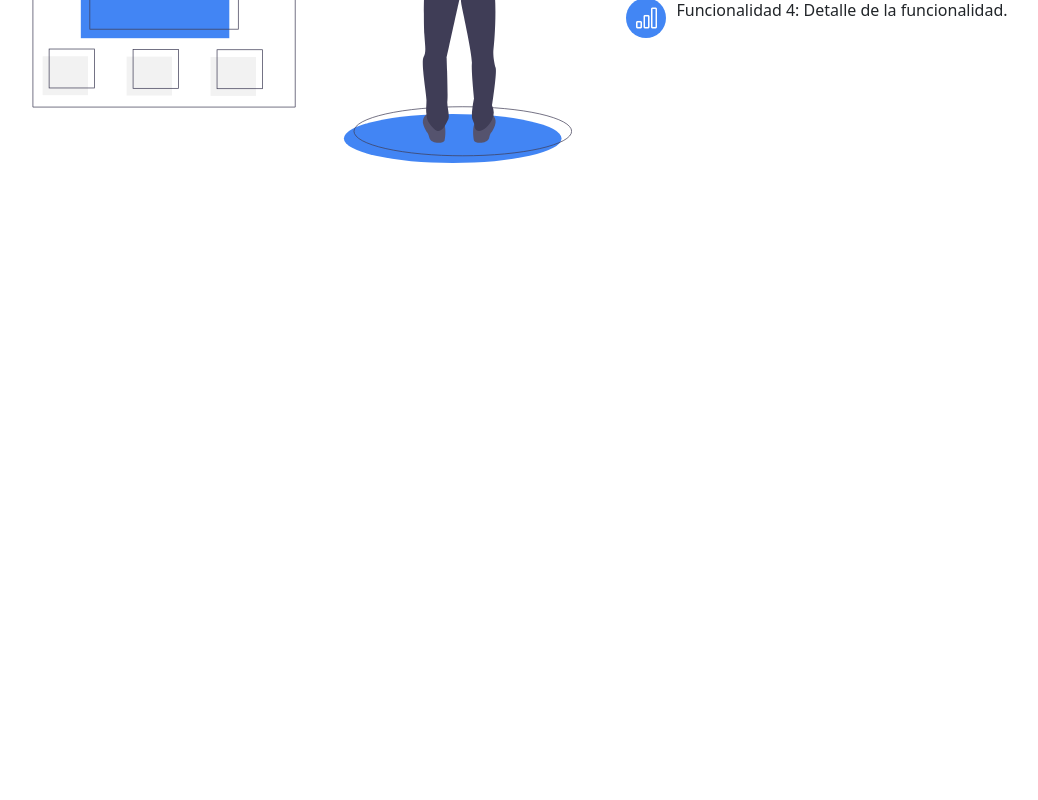
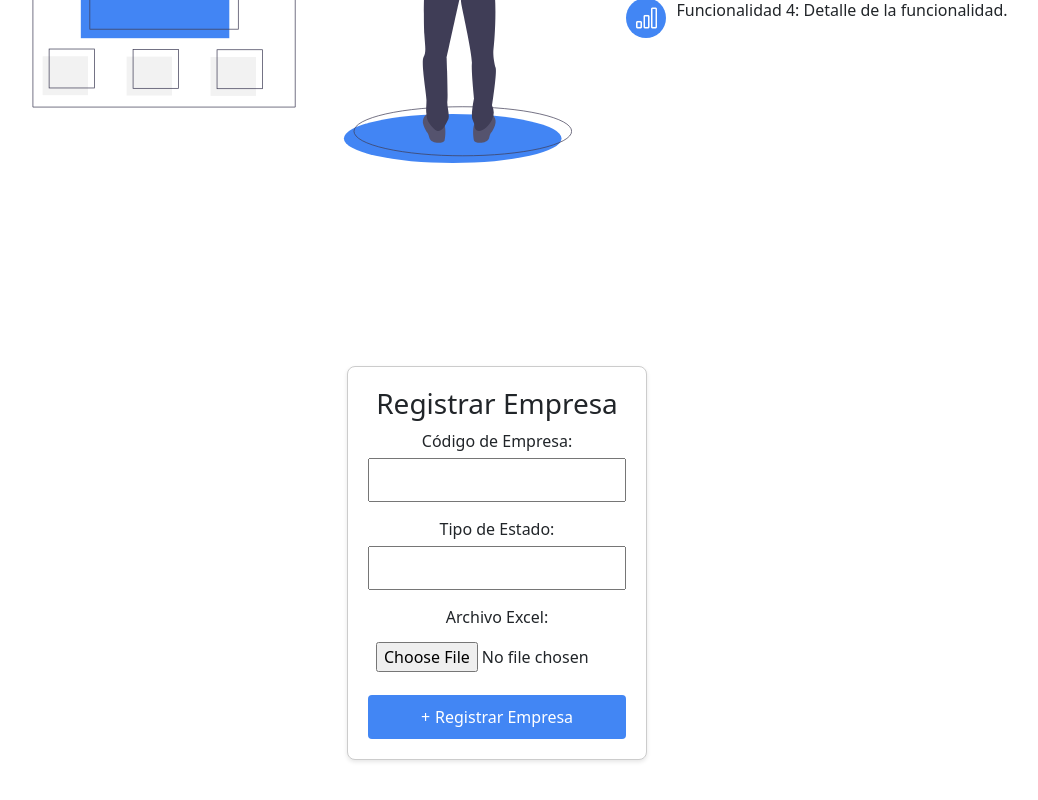
Before and after one commit to LeoTorrico/estados-financieros-front, a React (Vite) app: page / in a window 1280 px wide. Shown: the part 1454-2254 px from the top of the page, without its empty margins (143-1181 px from the left). Before the commit the page ends 1637 px from the top, so only its background shows below. Built offline with nearby package versions, Linux system fonts and the light colour scheme; a small style sheet from the web is missing.

Commit message:
Registro empresa

```diff
--- a/package.json
+++ b/package.json
@@ -10,6 +10,7 @@
     "preview": "vite preview"
   },
   "dependencies": {
+    "axios": "^1.7.2",
     "bootstrap": "^5.3.3",
     "react": "^18.2.0",
     "react-dom": "^18.2.0",
--- a/src/Pages/Inicio.jsx
+++ b/src/Pages/Inicio.jsx
@@ -3,6 +3,8 @@ import Navbar from '../components/Navbar'
 import Seccion1 from '../components/Seccion1'
 import Seccion2 from '../components/Seccion2'
 import Seccion3 from '../components/Seccion3'
+import UploadExcel from '../components/UploadExcel'
+
 const Inicio = () => {
   return (
     <div>
@@ -10,6 +12,7 @@ const Inicio = () => {
         <Seccion1 />
         <Seccion2 />
         <Seccion3 />
+        <UploadExcel />
     </div>
   )
 }
--- a/src/Styles/Seccion2.css
+++ b/src/Styles/Seccion2.css
@@ -69,6 +69,6 @@
   }
 
   .card-button:hover {
-    transform: scale(1.05);
+
     box-shadow: 0 0 10px rgba(0, 123, 255, 0.7);
   }
--- /dev/null
+++ b/src/Styles/UploadExcel.css
@@ -0,0 +1,49 @@
+.upload-excel-card {
+    display: flex;
+    justify-content: center;
+    align-items: center;
+    height: 100vh;
+  }
+
+  .upload-excel-form .card {
+    padding: 20px;
+    border: 1px solid #ccc;
+    border-radius: 8px;
+    box-shadow: 0 2px 4px rgba(0, 0, 0, 0.1);
+  }
+
+  .form-group {
+    margin-bottom: 15px;
+  }
+
+  .form-group label {
+    display: block;
+    margin-bottom: 5px;
+  }
+
+  .form-group input[type="text"],
+  .form-group input[type="file"] {
+    width: 100%;
+    padding: 8px;
+    box-sizing: border-box;
+  }
+
+  .register-button {
+    display: flex;
+    align-items: center;
+    justify-content: center;
+    background-color: #4286f4;
+    color: white;
+    padding: 10px 20px;
+    border: none;
+    border-radius: 4px;
+    cursor: pointer;
+  }
+
+  .register-button .plus-icon {
+    margin-right: 5px;
+  }
+
+  .register-button:hover {
+    background-color: #4286f4;
+  }
--- a/src/components/Seccion3.jsx
+++ b/src/components/Seccion3.jsx
@@ -15,7 +15,7 @@ function Seccion3() {
           <p>Funcionalidad 1: Detalle de la funcionalidad.</p>
         </div>
         <div className="feature">
-          <i className="bi bi-bar-chart icon-circle"></i>
+          <i className="bi bi-capslock icon-circle"></i>
           <p>Funcionalidad 2: Detalle de la funcionalidad.</p>
         </div>
         <div className="feature">
--- /dev/null
+++ b/src/components/UploadExcel.jsx
@@ -0,0 +1,90 @@
+import React, { useState } from 'react';
+import axios from 'axios';
+import '../Styles/UploadExcel.css';
+
+function UploadExcel() {
+  const [codigoEmpresa, setCodigoEmpresa] = useState('');
+  const [tipoEstado, setTipoEstado] = useState('');
+  const [file, setFile] = useState(null);
+
+  const handleFileChange = (e) => {
+    setFile(e.target.files[0]);
+  };
+
+  const handleSubmit = async (e) => {
+    e.preventDefault();
+
+    if (!codigoEmpresa || !tipoEstado || !file) {
+      alert('Por favor, complete todos los campos y seleccione un archivo.');
+      return;
+    }
+
+    const formData = new FormData();
+    formData.append('codigoEmpresa', codigoEmpresa);
+    formData.append('tipoEstado', tipoEstado);
+    formData.append('file', file); // Cambiado a 'file'
+
+    // Imprimir FormData en la consola
+    for (let [key, value] of formData.entries()) {
+      console.log(`${key}:`, value);
+    }
+
+    try {
+      const response = await axios.post('http://localhost:4000/api/upload', formData, {
+        headers: {
+          'Content-Type': 'multipart/form-data',
+        },
+      });
+      console.log(response.data);
+      alert('Empresa registrada con éxito');
+    } catch (error) {
+      console.error('Error al registrar la empresa:', error);
+      alert('Error al registrar la empresa');
+    }
+  };
+
+  return (
+    <div className="upload-excel-card">
+      <form onSubmit={handleSubmit} className="upload-excel-form">
+        <div className="card">
+          <h3>Registrar Empresa</h3>
+          <div className="form-group">
+            <label htmlFor="codigoEmpresa">Código de Empresa:</label>
+            <input
+              type="text"
+              id="codigoEmpresa"
+              value={codigoEmpresa}
+              onChange={(e) => setCodigoEmpresa(e.target.value)}
+              required
+            />
+          </div>
+          <div className="form-group">
+            <label htmlFor="tipoEstado">Tipo de Estado:</label>
+            <input
+              type="text"
+              id="tipoEstado"
+              value={tipoEstado}
+              onChange={(e) => setTipoEstado(e.target.value)}
+              required
+            />
+          </div>
+          <div className="form-group">
+            <label htmlFor="file">Archivo Excel:</label>
+            <input
+              type="file"
+              id="file"
+              accept=".xlsx, .xls"
+              onChange={handleFileChange}
+              required
+            />
+          </div>
+          <button type="submit" className="register-button">
+            <span className="plus-icon">+</span> Registrar Empresa
+          </button>
+        </div>
+      </form>
+    </div>
+  );
+}
+
+export default UploadExcel;
```
Also changed, not shown: 1 other file (tests, documents, lock files or other folders).
